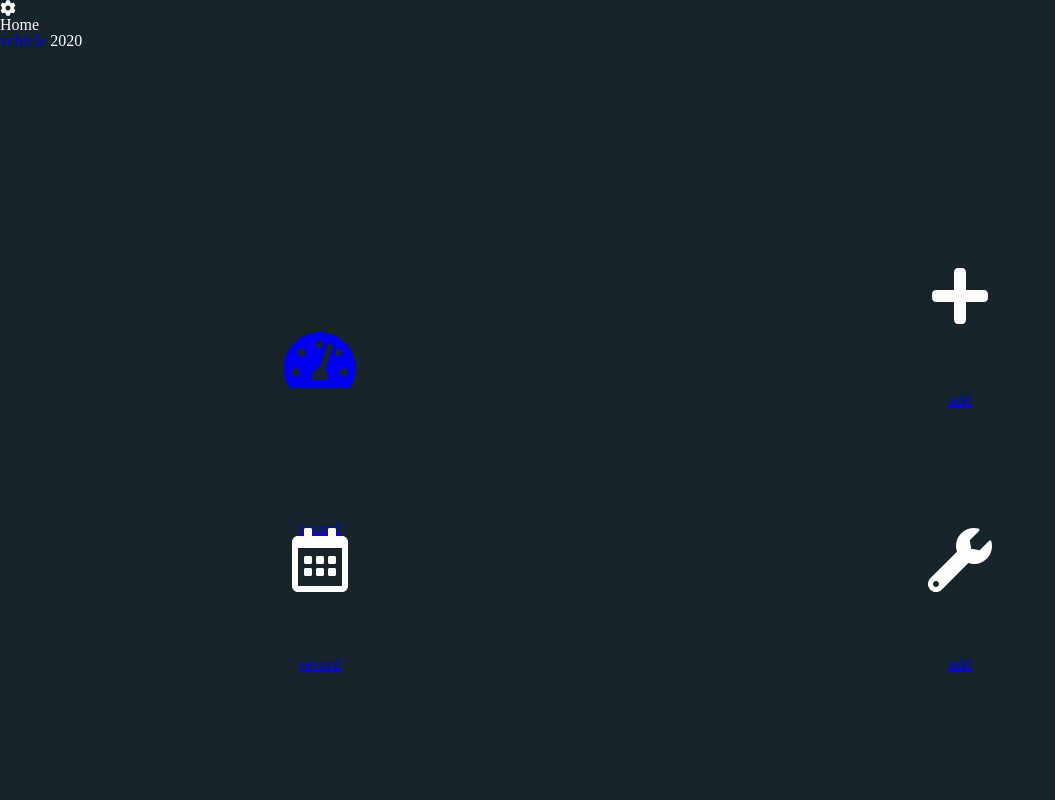
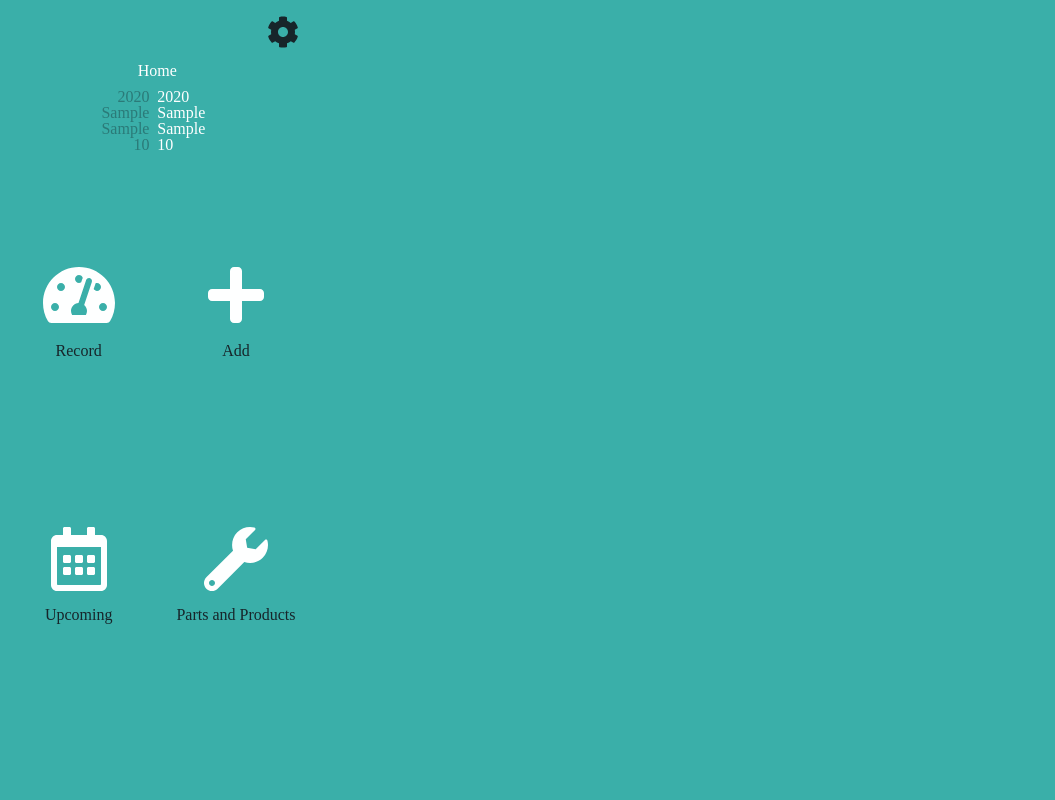
Before and after one commit to adriennekarnoski/car_tracker, a Flask app: page / in a window 1280 px wide. Shown: the whole page, without its empty margins (0-1055 px from the left). Run offline with Flask 2, Linux system fonts and the light colour scheme; tables that the repository leaves empty hold one stand-in row (values such as "Sample post"); some libraries are stand-ins or nearby versions.

Commit message:
more features

```diff
--- a/static/style.css
+++ b/static/style.css
@@ -3,13 +3,6 @@ main {
     height: 100vh;
 }
 
-section {
-    width: 100%;
-}
-
-svg {
-    display: block;
-}
 .clearfix {
     content: "";
     display: table;
@@ -24,15 +17,59 @@ svg {
     float: left;
 }
 
-.container a {
+.icon_link {
     display: block;
     padding: 10%;
+    color: #feffff;
 }
+
+.icon_link:hover {
+    color: #2b7a78;
+}
+
+.name_link {
+    display: block;
+    padding:  0% 10%;
+    text-decoration: none;
+    color: #17252a;
+}
+
 .vehicle {
-    height: 33vh;
+    height: 23vh;
+    width: 100%;
+}
+
+.vehicle section {
+    width: 50%;
+}
+
+.vehicle_edit {
+    float: right;
+    padding: 5%;
+    color: #17252a;
+}
+
+.vehicle_description {
+    text-align: right;
+    padding-right: 5%;
+    color: #2b7a78;
+}
+
+.heading {
+    display: block;
+    text-align: center;
+    padding-bottom: 3%;
 }
 
 .dark {
-    background: #17252a;
+    background: #3aafa9;
     color: white;
 }
+
+.left {
+    float: left;
+}
+
+.right {
+    float: right;
+}
--- a/templates/index.html
+++ b/templates/index.html
@@ -3,27 +3,41 @@
 
 {% block content %}
 <section class="dark clearfix">
-    <article class="vehicle">
-        <i class="fas fa-cog"></i>
-        <h1> Home</h1>
-        <a href="{{ url_for('vehicle') }}">vehicle</a>
-        {{vehicle.year}}
+        <a href="{{ url_for('vehicle') }}" class="vehicle_edit"><i class="fas fa-cog fa-2x"></i></a>
+    <article class="vehicle clearfix">
+        <h1 class="heading">Home</h1>
+        <section class="left">
+            <ul class="right vehicle_description">
+                <li>{{vehicle.year}}</li>
+                <li>{{vehicle.make}}</li>
+                <li>{{vehicle.model}}</li>
+                <li>{{vehicle.mileage}}</li>
+            </ul>
+        </section>
+        <section class="right">
+            <ul class="left">
+                <li>{{vehicle.year}}</li>
+                <li>{{vehicle.make}}</li>
+                <li>{{vehicle.model}}</li>
+                <li>{{vehicle.mileage}}</li>
+            </ul>
+        </section>
     </article>
     <article class="container">
-        <a href="{{ url_for('record') }}"><i class="fas fa-tachometer-alt fa-4x"></i></a>
-        <a href="#">record</a>
+        <a href="{{ url_for('record') }}" class="icon_link"><i class="fas fa-tachometer-alt fa-4x"></i></a>
+        <a href="{{ url_for('record') }}" class="name_link">Record</a>
     </article>
     <article class="container">
-        <i class="fas fa-plus fa-4x"></i>
-        <a href="{{ url_for('add') }}">add</a>
+        <a href="{{ url_for('add') }}" class="icon_link"><i class="fas fa-plus fa-4x"></i></a>
+        <a href="{{ url_for('add') }}" class="name_link">Add</a>
     </article>
     <article class="container">
-        <i class="far fa-calendar-alt fa-4x"></i>
-        <a href="{{ url_for('record') }}">record</a>
+        <a href="{{ url_for('record') }}" class="icon_link"><i class="far fa-calendar-alt fa-4x"></i></a>
+        <a href="#" class="name_link">Upcoming</a>
     </article>
     <article class="container">
-        <i class="fas fa-wrench fa-4x"></i>
-        <a href="{{ url_for('add') }}">add</a>
+        <a href="{{ url_for('record') }}" class="icon_link"><i class="fas fa-wrench fa-4x"></i></a>
+        <a href="#" class="name_link">Parts and Products</a>
     </article>
 
 </section>
```
